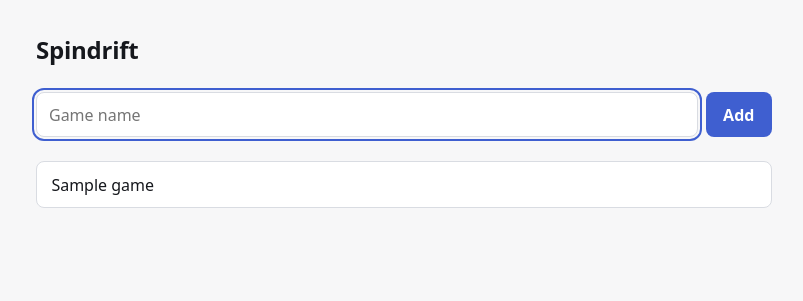
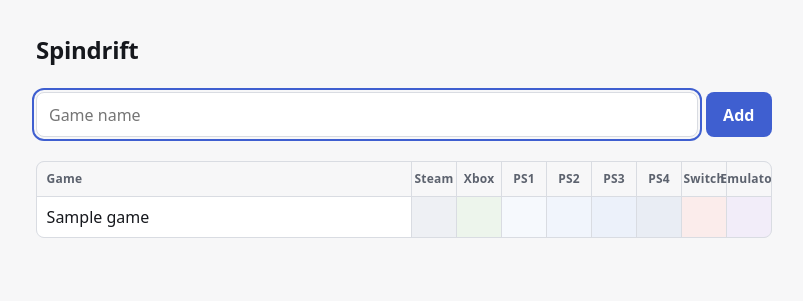
Before and after one commit to theselftaughtdev42/spindrift, a Flask app: page / in a window 1280 px wide. Shown: the top 301 px of the page, without its empty margins (236-1039 px from the left). Run offline with Flask 3, Linux system fonts and the light colour scheme; tables that the repository leaves empty hold one stand-in row (values such as "Sample post").

Commit message:
add platforms toggleable

```diff
--- a/spindrift/__init__.py
+++ b/spindrift/__init__.py
@@ -1,8 +1,9 @@
 import sqlite3
 
-from flask import Flask, render_template, request
+from flask import Flask, abort, render_template, request
 
 from spindrift import db
+from spindrift.platforms import PLATFORMS
 
 
 def create_app(database_path):
@@ -14,33 +15,69 @@ def create_app(database_path):
     app = Flask(__name__)
     app.config["DATABASE_PATH"] = str(database_path)
 
+    # Every template that renders any part of the matrix needs the column order, so it
+    # is a global rather than an argument threaded through each render_template call.
+    app.jinja_env.globals["platforms"] = PLATFORMS
+
     db.migrate(app.config["DATABASE_PATH"])
     app.teardown_appcontext(db.close_connection)
 
     @app.get("/")
     def page():
-        return render_template("page.html", games=all_games())
+        return render_template("page.html", **catalogue())
 
     @app.post("/games")
     def add_game():
         name = request.form["name"].strip()
         if not name:
-            return render_template("_catalogue.html", games=all_games())
+            return render_template("_catalogue.html", **catalogue())
 
         connection = db.get_connection()
         try:
             connection.execute("INSERT INTO games (name) VALUES (?)", (name,))
         except sqlite3.IntegrityError:
             error = f"{name} is already in the catalogue."
-            return render_template("_catalogue.html", games=all_games(), error=error)
+            return render_template("_catalogue.html", error=error, **catalogue())
         connection.commit()
-        return render_template("_catalogue.html", games=all_games())
+        return render_template("_catalogue.html", **catalogue())
 
-    def all_games():
-        return (
-            db.get_connection()
-            .execute("SELECT id, name FROM games ORDER BY name COLLATE NOCASE")
-            .fetchall()
+    @app.post("/games/<int:game_id>/platforms/<platform>")
+    def toggle_platform(game_id, platform):
+        # The platform set is closed. An unrecognised value names nothing, so it is
+        # rejected here rather than stored and rendered as a column that cannot exist.
+        if platform not in PLATFORMS:
+            abort(404)
+
+        connection = db.get_connection()
+        # Deleting first tells us which way the toggle went without a preceding read.
+        removed = connection.execute(
+            "DELETE FROM game_platforms WHERE game_id = ? AND platform = ?",
+            (game_id, platform),
+        ).rowcount
+        if not removed:
+            connection.execute(
+                "INSERT INTO game_platforms (game_id, platform) VALUES (?, ?)",
+                (game_id, platform),
+            )
+        connection.commit()
+        # The cell's appearance is derived from what was just persisted, never assumed,
+        # so the interface cannot show a state that was never stored.
+        return render_template(
+            "_cell.html", game_id=game_id, platform=platform, available=not removed
         )
 
+    def catalogue():
+        """Everything the grid draws: the games, and which of their cells are set."""
+        connection = db.get_connection()
+        games = connection.execute(
+            "SELECT id, name FROM games ORDER BY name COLLATE NOCASE"
+        ).fetchall()
+        # A set of the availabilities that exist. The grid asks about every game against
+        # every platform, so membership of one set beats a query per cell.
+        availability = {
+            (row["game_id"], row["platform"])
+            for row in connection.execute("SELECT game_id, platform FROM game_platforms")
+        }
+        return {"games": games, "availability": availability}
+
     return app
--- a/spindrift/db.py
+++ b/spindrift/db.py
@@ -12,6 +12,13 @@ MIGRATIONS = [
         name TEXT NOT NULL
     );
     CREATE UNIQUE INDEX games_name_unique ON games (name COLLATE NOCASE);
+    """,
+    """
+    CREATE TABLE game_platforms (
+        game_id INTEGER NOT NULL REFERENCES games (id) ON DELETE CASCADE,
+        platform TEXT NOT NULL,
+        PRIMARY KEY (game_id, platform)
+    );
     """,
 ]
 
--- /dev/null
+++ b/spindrift/platforms.py
@@ -0,0 +1,8 @@
+# A way a game can be played — not a device owned and not a storefront licence.
+# "Emulator" belongs here in exactly the same sense as "Steam".
+#
+# Hardcoded rather than a table: there is no management UI, and adding a platform is a
+# source edit plus a restart. The order is display order. The granularity is deliberately
+# uneven — Xbox is one coarse entry because its backward compatibility means the
+# generation rarely changes the decision; PlayStation is split because it does.
+PLATFORMS = ["Steam", "Xbox", "PS1", "PS2", "PS3", "PS4", "Switch", "Emulator"]
--- a/spindrift/static/spindrift.css
+++ b/spindrift/static/spindrift.css
@@ -1,6 +1,4 @@
-/* Palette tokens are defined once and re-selected by `prefers-color-scheme`. The next
-   slice hangs eight platform tints off this same structure, so the token names matter
-   more here than the visual polish does. */
+/* Palette tokens are defined once and re-selected by `prefers-color-scheme`. */
 :root {
   --surface: #f7f7f8;
   --raised: #ffffff;
@@ -10,6 +8,20 @@
   --accent: #3f5fd0;
   --accent-ink: #ffffff;
   --danger: #b3261e;
+
+  /* Platform tints, assigned by family rather than per platform. PS1–PS4 are one blue
+     ramp running light to dark, which is what makes the four PlayStation generations
+     read as a single region of the grid with internal structure rather than four
+     unrelated hues taking up half its width. Steam is deliberately desaturated so it
+     stays distinct from the ramp it sits beside. */
+  --steam: #59688c;
+  --xbox: #4a9b3f;
+  --ps1: #a8c6ee;
+  --ps2: #6e9fdf;
+  --ps3: #3f76c9;
+  --ps4: #244f8f;
+  --switch: #d8443a;
+  --emulator: #7d4bbf;
 }
 
 @media (prefers-color-scheme: dark) {
@@ -22,6 +34,17 @@
     --accent: #7d95e8;
     --accent-ink: #14161a;
     --danger: #f2b8b5;
+
+    /* Lifted and slightly more saturated: the same hues go muddy against a dark
+       surface, and the four ramp steps stop being tellable apart. */
+    --steam: #8593bb;
+    --xbox: #5cbb4c;
+    --ps1: #c2d9f5;
+    --ps2: #8bb6ec;
+    --ps3: #5b90dd;
+    --ps4: #3468b4;
+    --switch: #f0655a;
+    --emulator: #a173e0;
   }
 }
 
@@ -77,23 +100,105 @@ h1 {
   cursor: pointer;
 }
 
-ul {
-  margin: 0;
-  padding: 0;
+/* The matrix is a CSS Grid carrying ARIA table roles rather than a `<table>`, because
+   the mobile slice reflows it into chip rows. Reflowing a real table means overriding
+   `display` on every row and cell; a grid reflows by redefining its columns. */
+.matrix {
+  display: grid;
+  grid-template-columns: minmax(8rem, 1fr) repeat(8, 2.75rem);
+  gap: 1px;
   border: 1px solid var(--line);
   border-radius: 0.5rem;
-  background: var(--raised);
-  list-style: none;
+  background: var(--line);
   overflow: hidden;
 }
 
-li {
-  padding: 0.65rem 0.9rem;
-  border-bottom: 1px solid var(--line);
+/* Rows contribute their children directly to the grid, so every cell aligns to the
+   column it belongs to without subgrid. */
+.matrix-head,
+.row {
+  display: contents;
 }
 
-li:last-child {
-  border-bottom: none;
+.corner,
+.column,
+.name {
+  display: flex;
+  align-items: center;
+  padding: 0.5rem 0.6rem;
+  background: var(--raised);
+}
+
+/* Sticky so it is always clear which column is being clicked in a long catalogue. */
+.corner,
+.column {
+  position: sticky;
+  top: 0;
+  z-index: 1;
+  background: var(--surface);
+  color: var(--ink-muted);
+  font-size: 0.75rem;
+  font-weight: 600;
+  letter-spacing: 0.02em;
+}
+
+.column {
+  justify-content: center;
+  padding-inline: 0.25rem;
+  text-align: center;
+}
+
+.name {
+  font-weight: 500;
+}
+
+/* Each cell is tinted by its column, so a column stays identifiable by sight once the
+   header has scrolled past. */
+.cell[data-platform="Steam"] { --tint: var(--steam); }
+.cell[data-platform="Xbox"] { --tint: var(--xbox); }
+.cell[data-platform="PS1"] { --tint: var(--ps1); }
+.cell[data-platform="PS2"] { --tint: var(--ps2); }
+.cell[data-platform="PS3"] { --tint: var(--ps3); }
+.cell[data-platform="PS4"] { --tint: var(--ps4); }
+.cell[data-platform="Switch"] { --tint: var(--switch); }
+.cell[data-platform="Emulator"] { --tint: var(--emulator); }
+
+/* The button fills the cell entirely: that is what makes the whole cell the click
+   target rather than a small control sitting inside one. */
+.cell button {
+  display: block;
+  width: 100%;
+  height: 100%;
+  min-height: 2.5rem;
+  padding: 0;
+  border: none;
+  background: color-mix(in srgb, var(--tint) 10%, var(--raised));
+  cursor: pointer;
+}
+
+.cell button[aria-pressed="true"] {
+  background: var(--tint);
+}
+
+.cell button:focus-visible {
+  outline: 2px solid var(--accent);
+  outline-offset: -3px;
+}
+
+/* Present in the markup on every cell, but hidden here: at these widths the column
+   header already names the platform. The mobile slice reveals it, where there is no
+   header. It stays in the accessibility tree either way, which is what gives the
+   button its name. */
+.cell-label {
+  position: absolute;
+  width: 1px;
+  height: 1px;
+  margin: -1px;
+  padding: 0;
+  border: 0;
+  clip-path: inset(50%);
+  overflow: hidden;
+  white-space: nowrap;
 }
 
 .empty {
@@ -104,7 +209,8 @@ li:last-child {
   text-align: center;
 }
 
-.error {
+.error,
+.failure {
   margin: 0 0 1rem;
   color: var(--danger);
   font-weight: 600;
--- a/spindrift/templates/_catalogue.html
+++ b/spindrift/templates/_catalogue.html
@@ -3,11 +3,25 @@
 {% endif %}
 
 {% if games %}
-  <ul>
+  <div class="matrix" role="table" aria-label="Games by platform">
+    <div class="matrix-head" role="row">
+      <span class="corner" role="columnheader">Game</span>
+      {% for platform in platforms %}
+        <span class="column" role="columnheader">{{ platform }}</span>
+      {% endfor %}
+    </div>
+
     {% for game in games %}
-      <li>{{ game.name }}</li>
+      <div class="row" role="row">
+        <span class="name" role="rowheader">{{ game.name }}</span>
+        {% for platform in platforms %}
+          {% set game_id = game.id %}
+          {% set available = (game.id, platform) in availability %}
+          {% include "_cell.html" %}
+        {% endfor %}
+      </div>
     {% endfor %}
-  </ul>
+  </div>
 {% else %}
   <p class="empty">No games yet — add one above.</p>
 {% endif %}
--- /dev/null
+++ b/spindrift/templates/_cell.html
@@ -0,0 +1,17 @@
+{#- One availability: whether `game_id` can be played on `platform`.
+
+    Rendered both as part of the grid and alone as the toggle endpoint's response, so the
+    two can never disagree about what a set cell looks like. The button fills the cell,
+    which is what makes the whole cell the click target rather than an inner control. -#}
+<div class="cell" role="cell" data-platform="{{ platform }}">
+  <button type="button"
+          aria-pressed="{{ 'true' if available else 'false' }}"
+          hx-post="{{ url_for('toggle_platform', game_id=game_id, platform=platform) }}"
+          hx-target="closest .cell"
+          hx-swap="outerHTML">
+    {#- Repeated on every cell so one markup shape serves both layouts: the column header
+        names the platform on desktop, this label does it on mobile, where the header is
+        gone. -#}
+    <span class="cell-label">{{ platform }}</span>
+  </button>
+</div>
--- a/spindrift/templates/page.html
+++ b/spindrift/templates/page.html
@@ -7,8 +7,17 @@
     <link rel="stylesheet" href="{{ url_for('static', filename='spindrift.css') }}">
     <script src="{{ url_for('static', filename='htmx.min.js') }}" defer></script>
   </head>
-  <body>
+  {#- A failed toggle must not look identical to a successful one, which is what it
+      would do if the cell simply never changed. htmx's error events bubble to the body,
+      so one handler covers every request on the page. -#}
+  <body hx-on::before-request="document.getElementById('failure').hidden = true"
+        hx-on::response-error="document.getElementById('failure').hidden = false"
+        hx-on::send-error="document.getElementById('failure').hidden = false">
     <h1>Spindrift</h1>
+
+    <p id="failure" class="failure" role="alert" hidden>
+      That change wasn’t saved — the server didn’t respond.
+    </p>
 
     <form class="add"
           hx-post="{{ url_for('add_game') }}"
```
Also changed, not shown: tests/matrix_html.py (added, +80 -0 lines), tests/test_matrix.py (added, +105 -0 lines), tests/__init__.py (added), 1 other file.
